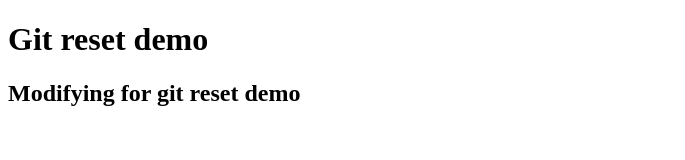
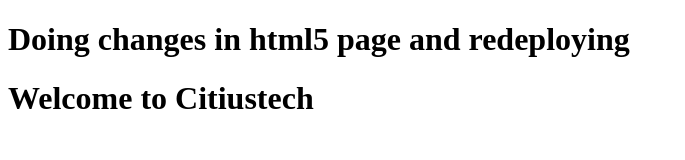
Before and after one commit to ManaliS3/Demo, a plain HTML site: page index.html in a window 1280 px wide. Shown: the whole page, without its empty margins (0-685 px from the left). Drawn offline with Linux system fonts and the light colour scheme.

Commit message:
Modified index.html page for redeploying

```diff
--- a/index.html
+++ b/index.html
@@ -7,7 +7,8 @@
     <title>Document</title>
 </head>
 <body>
-    <h1>Git reset demo</h1>
-    <h2>Modifying for git reset demo</h2>
+    <h1>Doing changes in html5 page and redeploying</h1>
+    <h1>Welcome to Citiustech</h1>
+
 </body>
 </html>
```
